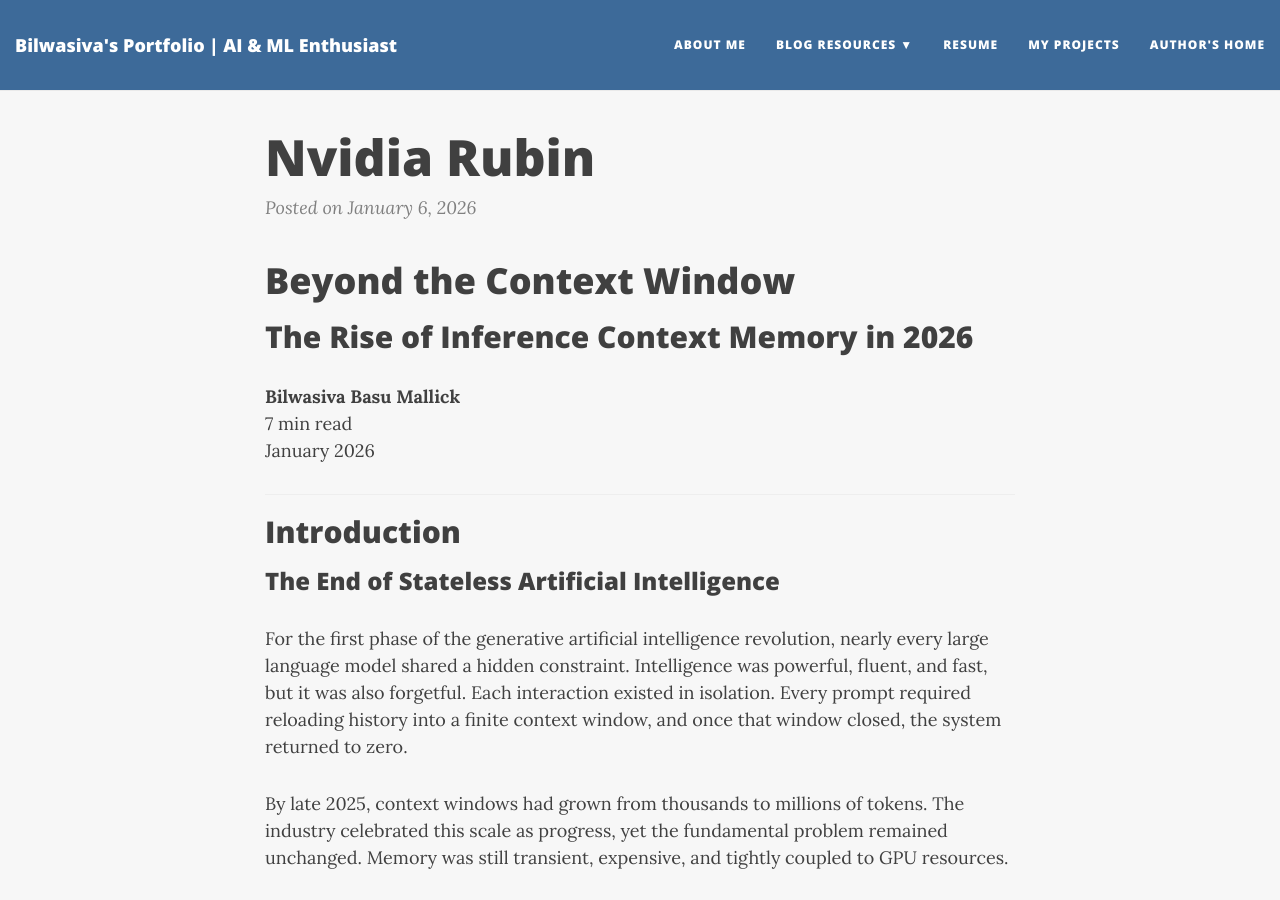
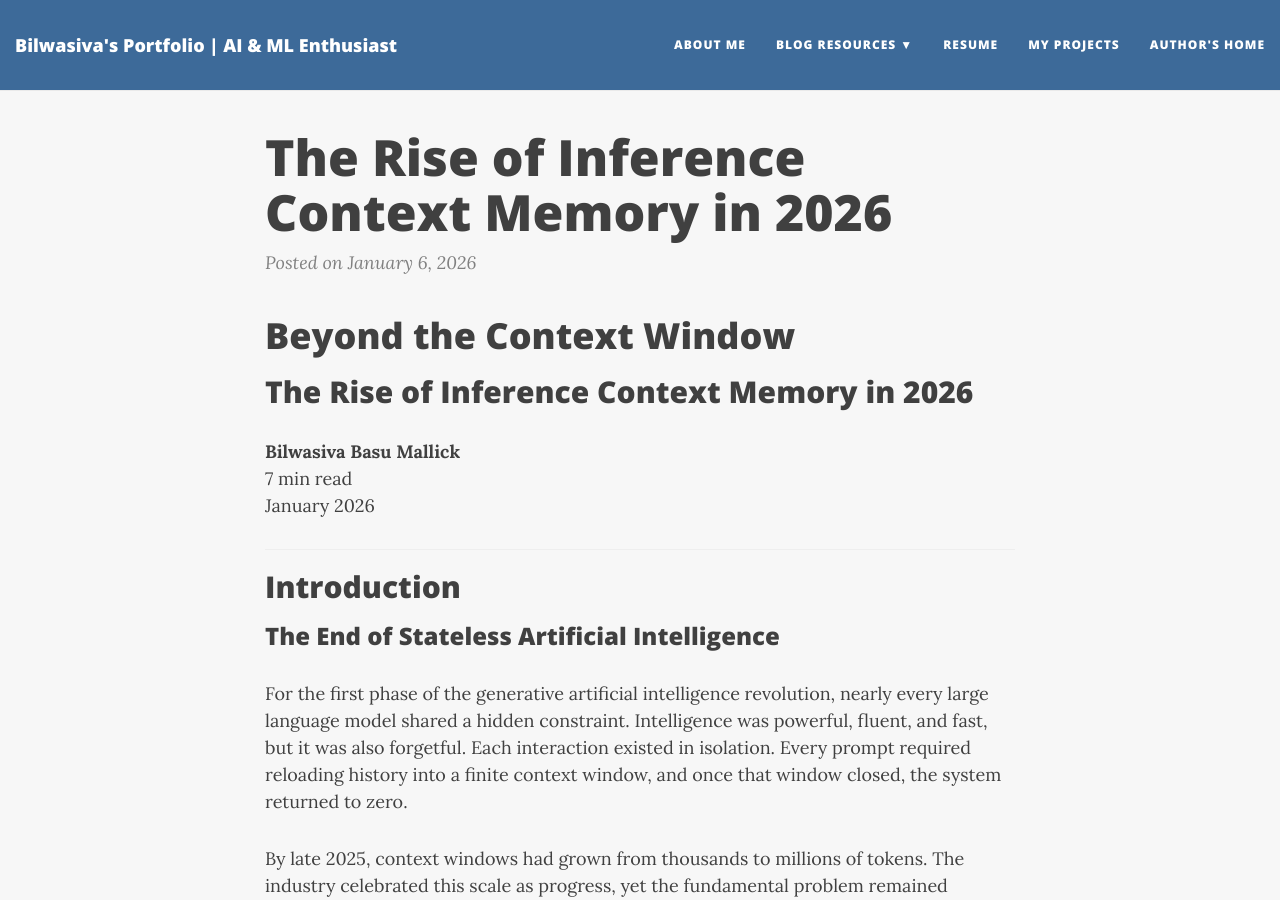
Before and after one commit to Bilwasiva/bilwasiva.github.io, a Jekyll site: the page built from _posts/2026-01-06-NVIDIA-Rubin.md, in a window 1280 px wide and 900 px high. Built offline with Jekyll 4.4.1, drawn with Linux system fonts in a browser that asks for light colours; nearby versions of some CDN libraries; our own code applies the rules of GitHub Pages for plain Markdown files.

Commit message:
Update 2026-01-06-NVIDIA-Rubin.md

```diff
--- a/_posts/2026-01-06-NVIDIA-Rubin.md
+++ b/_posts/2026-01-06-NVIDIA-Rubin.md
@@ -1,3 +1,10 @@
+---
+layout: post
+title: "The Rise of Inference Context Memory in 2026"
+date: 2026-01-06
+published: true
+---
+
 # Beyond the Context Window
 ## The Rise of Inference Context Memory in 2026
 
```
